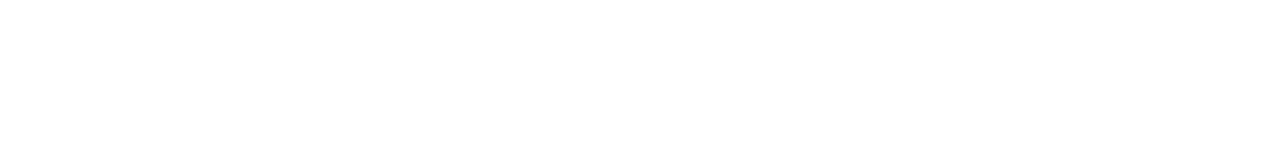
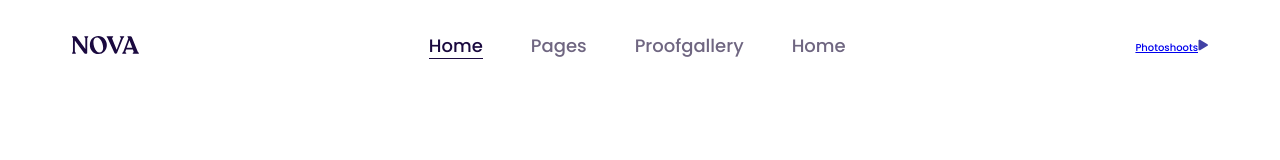
Before and after one commit to maqsudtolipov/nova-photography-landingpage, a website: page index.html in a window 1280 px wide. Drawn offline with Linux system fonts and the light colour scheme.

Commit message:
Reset styles and create the navigation

```diff
--- a/index.html
+++ b/index.html
@@ -5,6 +5,35 @@
     <meta http-equiv="X-UA-Compatible" content="IE=edge" />
     <meta name="viewport" content="width=device-width, initial-scale=1.0" />
     <title>Nova - Photography Agency</title>
+
+    <link rel="stylesheet" href="css/style.css" />
+
+    <link rel="preconnect" href="https://fonts.googleapis.com" />
+    <link rel="preconnect" href="https://fonts.gstatic.com" crossorigin />
+    <link
+      href="https://fonts.googleapis.com/css2?family=Poppins:wght@500;600;700&display=swap"
+      rel="stylesheet"
+    />
   </head>
-  <body></body>
+  <body>
+    <header>
+      <div class="container">
+        <div class="main-nav">
+          <a href="#">
+            <img class="logo" src="img/logo.svg" alt="Nova logo" />
+          </a>
+
+          <ul class="main-nav__list">
+            <li><a class="main-nav__link main-nav__link--active" href="#">Home</a></li>
+            <li><a class="main-nav__link" href="#">Pages</a></li>
+            <li><a class="main-nav__link" href="#">Proofgallery</a></li>
+            <li><a class="main-nav__link" href="#">Home</a></li>
+          </ul>
+          <a href="#">
+            <span>Photoshoots</span><img src="img/play.svg" alt="Video play icon" />
+          </a>
+        </div>
+      </div>
+    </header>
+  </body>
 </html>
--- /dev/null
+++ b/sass/_base.scss
@@ -0,0 +1,30 @@
+// Variables
+$color-primary--dark-1: #6f6681;
+$color-primary--dark-2: #1A093F;
+
+// Base
+*,
+*::after,
+*::before {
+  margin: 0;
+  padding: 0;
+  box-sizing: border-box;
+}
+
+html {
+  font-size: 62.5%;
+  overflow-x: hidden;
+}
+
+body {
+  font-family: 'Poppins', sans-serif;
+  line-height: 1;
+  font-weight: 500;
+  color: $color-primary--dark-1;
+}
+
+/* ## Font sizes
+- 10 / 12 / 14 / 16 / 18 / 20 / 24 / 30 / 36 / 44 / 52 / 62 / 74 / 86 / 98
+
+## Spacing system
+- 2 / 4 / 8 / 12 / 16 / 24 / 32 / 48 / 64 / 80 / 96 / 128 */
--- /dev/null
+++ b/sass/_components.scss
@@ -0,0 +1,6 @@
+// Container
+.container {
+  max-width: 120rem;
+  padding: 0 3.2rem;
+  margin: 0 auto;
+}
--- /dev/null
+++ b/sass/_layout.scss
@@ -0,0 +1,34 @@
+// Navigation
+.main-nav {
+  display: flex;
+  align-items: center;
+  justify-content: space-between;
+  padding: 3.2rem 0;
+
+  &__list {
+    display: flex;
+    gap: 4.8rem;
+
+    list-style: none;
+  }
+
+  &__link:link,
+  &__link:visited {
+    text-decoration: none;
+    font-size: 1.8rem;
+    line-height: 1.6;
+    color: $color-primary--dark-1;
+  }
+
+  &__link--active:link,
+  &__link--active:visited {
+    color: $color-primary--dark-2;
+    border-bottom: 1px solid $color-primary--dark-2;
+  }
+}
+
+/* ## Font sizes
+- 10 / 12 / 14 / 16 / 18 / 20 / 24 / 30 / 36 / 44 / 52 / 62 / 74 / 86 / 98
+
+## Spacing system
+- 2 / 4 / 8 / 12 / 16 / 24 / 32 / 48 / 64 / 80 / 96 / 128 */
--- /dev/null
+++ b/sass/main.scss
@@ -0,0 +1,8 @@
+// base
+@import 'base';
+
+// components
+@import 'components';
+
+// layout
+@import 'layout';
```
Also changed, not shown: design.md (+64 -0 lines), css/style.css (added), img/logo.svg (added), img/play.svg (added), 1 other file.
